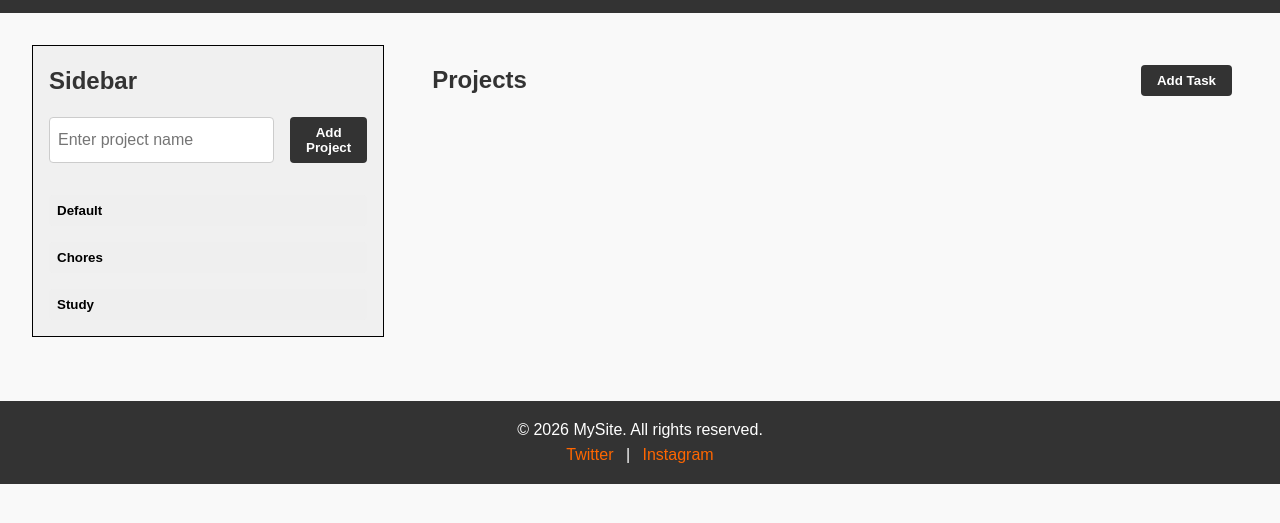
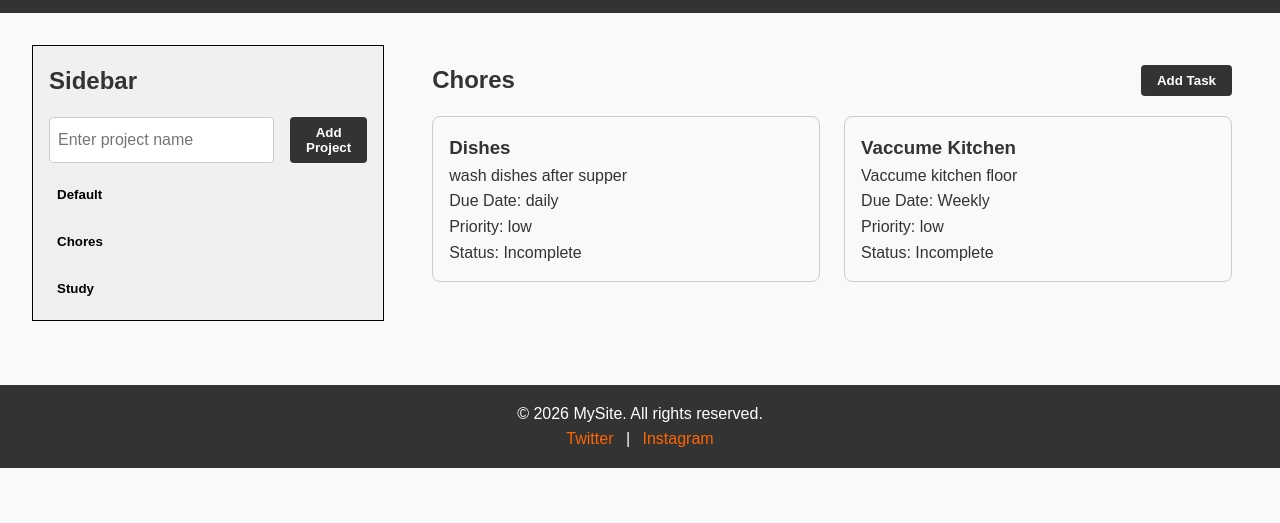
Before and after one commit to wolfSkullCave/todo-list, a website built with webpack: page public/index.html in a window 1280 px wide. Shown: the part 57-580 px from the top of the page. Built offline with nearby package versions, Linux system fonts and the light colour scheme.

Commit message:
feat(ui): implement task rendering and card creation functionality

```diff
--- a/src/css/card.css
+++ b/src/css/card.css
@@ -3,6 +3,7 @@
   padding: 1rem;
   border-radius: 8px;
 }
+
 .card-img {
   width: 100%;
   border-radius: 4px;
@@ -11,7 +12,7 @@
 div#card-container {
   display: grid;
   grid-template-columns: repeat(auto-fill, minmax(300px, 1fr));
-  gap: 0.5rem;
+  gap: 1.5rem;
 }
 
 .card-title {
--- a/src/css/layout.css
+++ b/src/css/layout.css
@@ -9,6 +9,7 @@
     grid-template-columns: 1fr 3fr;
     gap: 2rem;
     padding: 2rem;
+
 }
 
 /* Features grid - responsive layout */
--- /dev/null
+++ b/src/gui/createCard.js
@@ -0,0 +1,17 @@
+export const createCard = ({ container, template, task }) => {
+  // Clone the template content
+  const card = template.content.cloneNode(true);
+
+  // Populate template fields with task data
+  card.querySelector(".card-title").textContent = task.name;
+  card.querySelector(".card-description").textContent = task.desc;
+  card.querySelector(".card-priority").textContent =
+    "Priority: " + task.priority;
+  card.querySelector(".card-dueDate").textContent = "Due Date: " + task.dueDate;
+
+  let status = task.completed ? "Completed" : "Incomplete";
+  card.querySelector(".card-status").textContent = "Status: " + status;
+
+  // Add the card to the container
+  container.appendChild(card);
+};
--- a/src/gui/renderProjects.js
+++ b/src/gui/renderProjects.js
@@ -1,10 +1,9 @@
-export function renderProjects(projectsList = []) {
+export function renderProjects({ projectsList = [], container }) {
+  container.innerHTML = "";
   projectsList.forEach((project) => {
-    createBtn(project.name, projectsList.indexOf(project), projectsDiv);
+    createBtn(project.name, projectsList.indexOf(project), container);
   });
 }
-
-const projectsDiv = document.getElementById("projectsDiv");
 
 function createBtn(txt, id, parentDiv) {
   const btn = document.createElement("button");
--- /dev/null
+++ b/src/gui/renderTasks.js
@@ -0,0 +1,10 @@
+import { createCard } from "./createCard";
+
+// get the project object
+export const renderTasks = {
+  renderCards({ project, container, template }) {
+    project.tasklist.forEach((task) => {
+      createCard({ container: container, template: template, task: task });
+    });
+  },
+};
--- a/src/index.js
+++ b/src/index.js
@@ -11,15 +11,26 @@
 import { Project } from "./Project";
 import { Task } from "./Task";
 import { renderProjects } from "./gui/renderProjects";
+import { renderTasks } from "./gui/renderTasks";
 
-const defaultTask = new Task({ name: "First task", desc: "Try adding a task" });
+const defaultTask = new Task({
+  name: "First task",
+  desc: "Try adding a task",
+  dueDate: "Today",
+  priority: "High",
+});
 const defaultProject = new Project({
   name: "default",
   tasklist: [defaultTask],
 });
 
 const projectsList = [defaultProject];
-renderProjects(projectsList);
+
+// Render a list of projects in the sidebar as buttons
+const projectsDiv = document.getElementById("projectsDiv");
+renderProjects({ projectsList: projectsList, container: projectsDiv });
+
+// Render the tasks in a project
 
 // ------------------------------------------------------------------------------
 // testing tasks class
@@ -29,18 +40,32 @@
   dueDate: "daily",
   priority: "low",
 });
-console.log(dishes);
+
+const vaccume = new Task({
+  desc: "Vaccume kitchen floor",
+  name: "Vaccume kitchen",
+  dueDate: "Weekly",
+  priority: "low",
+});
 
 // testing projects class
-const chores = new Project({ name: "chores", tasklist: [dishes] });
-console.log(chores);
-
+const chores = new Project({ name: "chores", tasklist: [dishes, vaccume] });
 const study = new Project({ name: "study" });
+projectsList.push(chores);
+projectsList.push(study);
 
 // testing renderProjects function
-renderProjects([chores, study]);
+renderProjects({ projectsList: projectsList, container: projectsDiv });
 
-// Todo: Build task renderer
+// TODO: Build task renderer
+const cont = document.getElementById("card-container");
+const temp = document.getElementById("card-template");
+
+renderTasks.renderCards({ project: chores, container: cont, template: temp });
+document.getElementById("tasksHeading").textContent = "Chores";
+
+// TODO: link task renderer to side bar buttons
+
 // Todo: Hook up add task to button
 // Todo: Hook up add project to button
 // Todo: Build a way to change the name of a project (edit a project's name)
```
Also changed, not shown: archives/card.js (+0 -13 lines).
